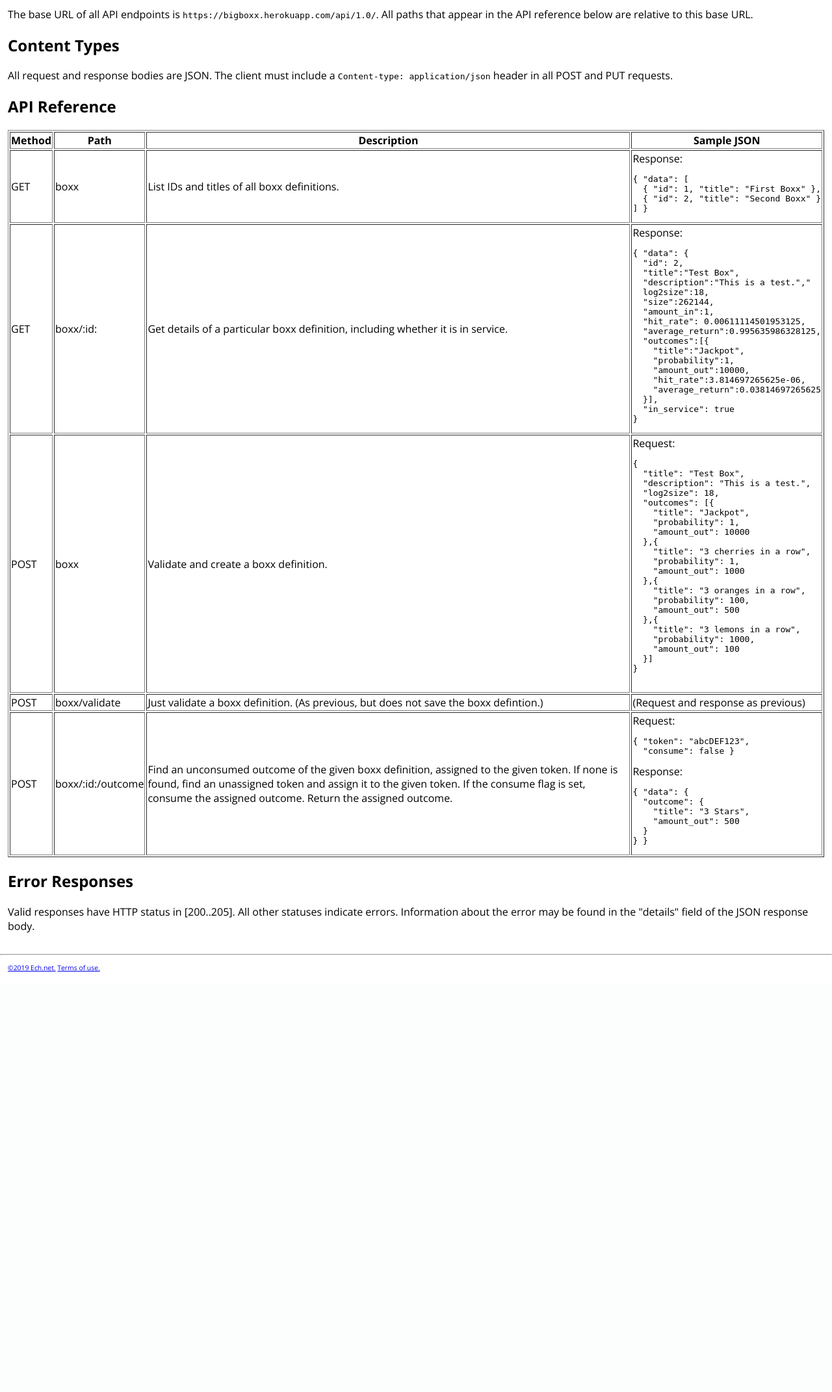
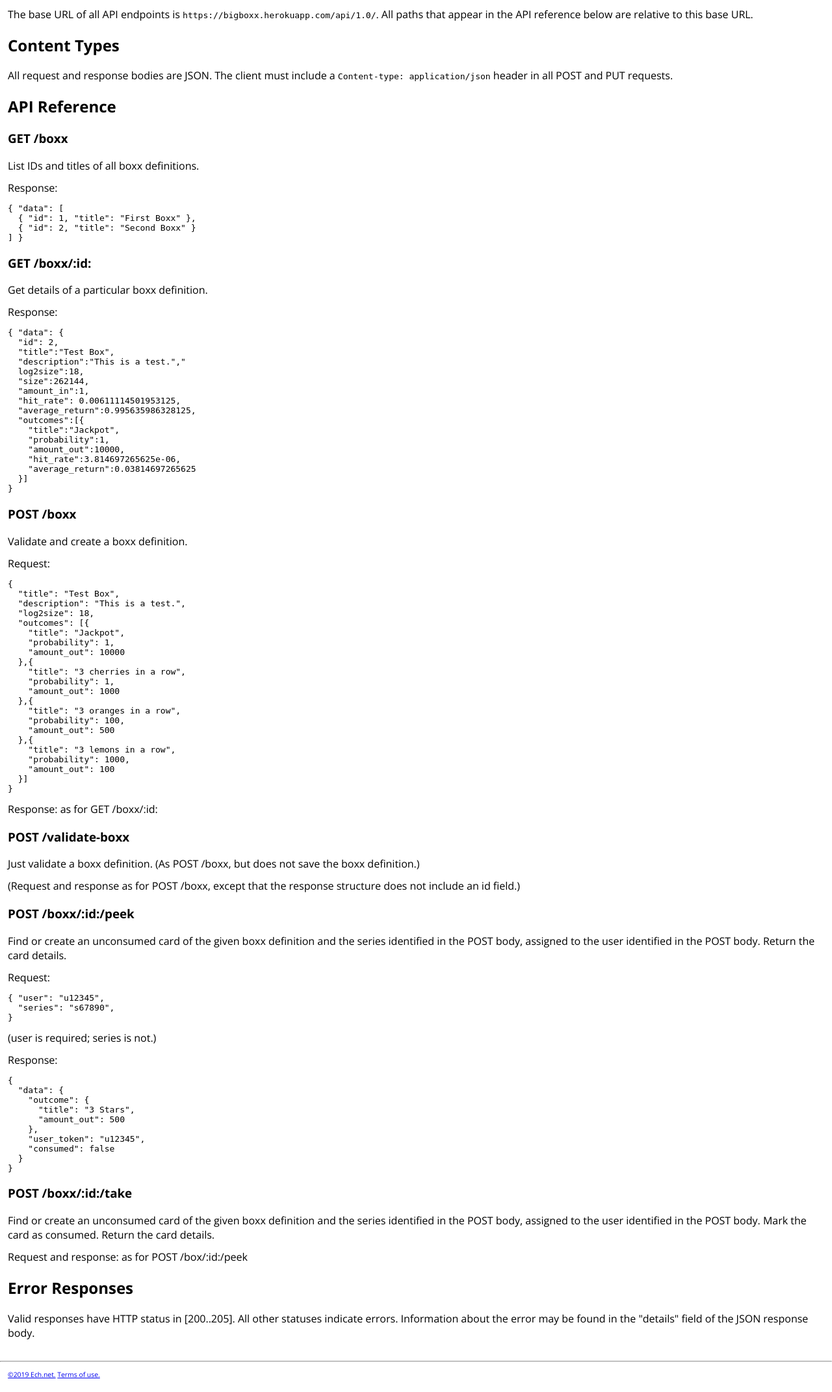
Before and after one commit to EchNet/bigboxx, a Django app: page /docs in a window 1280 px wide. Shown: the part 255-2397 px from the top of the page at 65% size. Before the commit the page ends 1750 px from the top, so only its background shows below. Run offline with Django 3.2, Linux system fonts and the light colour scheme; parts of the project's set-up code (start-up, migrations or seed data) failed here and were passed over; some libraries are stand-ins or nearby versions.

Commit message:
Update docs.

```diff
--- a/templates/docs.html
+++ b/templates/docs.html
@@ -18,30 +18,19 @@
     application/json</code> header in all POST and PUT requests.
   </p>
   <h2>API Reference</h2>
-  <div style="width:100%">
-    <table border>
-      <tr>
-        <th>Method</th>
-        <th>Path</th>
-        <th>Description</th>
-        <th>Sample JSON</th>
-      </tr>
-      <tr>
-        <td>GET</td>
-        <td>boxx</td>
-        <td>List IDs and titles of all boxx definitions.</td>
-        <td>Response: <pre>
+
+<h3>GET /boxx</h3>
+<p>List IDs and titles of all boxx definitions.</p>
+<p>Response: <pre>
 { "data": [
   { "id": 1, "title": "First Boxx" },
   { "id": 2, "title": "Second Boxx" }
 ] }</pre>
-        </td>
-      </tr>
-      <tr>
-        <td>GET</td>
-        <td>boxx/:id:</td>
-        <td>Get details of a particular boxx definition, including whether it is in service.</td>
-        <td>Response: <pre>
+</p>
+
+<h3>GET /boxx/:id:</h3>
+<p>Get details of a particular boxx definition.</p>
+<p>Response: <pre>
 { "data": {
   "id": 2,
   "title":"Test Box",
@@ -57,16 +46,13 @@
     "amount_out":10000,
     "hit_rate":3.814697265625e-06,
     "average_return":0.03814697265625
-  }],
-  "in_service": true
+  }]
 }</pre>
-        </td>
-      </tr>
-      <tr>
-        <td>POST</td>
-        <td>boxx</td>
-        <td>Validate and create a boxx definition.</td>
-        <td>Request: <pre>
+</p>
+
+<h3>POST /boxx</h3>
+<p>Validate and create a boxx definition.</p>
+<p>Request: <pre>
 {
   "title": "Test Box",
   "description": "This is a test.",
@@ -89,37 +75,45 @@
     "amount_out": 100
   }]
 }
-        </td>
-      </tr>
-      <tr>
-        <td>POST</td>
-        <td>boxx/validate</td>
-        <td>Just validate a boxx definition. (As previous,
-          but does not save the boxx defintion.)</td>
-        <td>(Request and response as previous)
-        </td>
-      </tr>
-      <tr>
-        <td>POST</td>
-        <td>boxx/:id:/outcome</td>
-        <td>Find an unconsumed outcome of the given boxx definition,
-          assigned to the given token.
-          If none is found, find an unassigned token and assign it to
-          the given token.  If the consume flag is set, consume the
-          assigned outcome.  Return the assigned outcome.</td>
-        <td>Request: <pre>
-{ "token": "abcDEF123",
-  "consume": false }</pre>
-        Response: <pre>
-{ "data": {
-  "outcome": {
-    "title": "3 Stars",
-    "amount_out": 500
+</pre>
+</p>
+<p>Response: as for GET /boxx/:id:</p>
+
+<h3>POST /validate-boxx</h3>
+<p>Just validate a boxx definition. (As POST /boxx, but does not save the boxx definition.)</p>
+<p>(Request and response as for POST /boxx, except that the response structure does not include an id field.)</p>
+
+<h3>POST /boxx/:id:/peek</h3>
+<p>
+Find or create an unconsumed card of the given boxx definition
+and the series identified in the POST body, assigned to the user identified in the POST body.
+Return the card details.</p>
+<p>Request: <pre>
+{ "user": "u12345",
+  "series": "s67890",
+}</pre>
+</p>
+<p>(user is required; series is not.)</p>
+<p>Response: <pre>
+{
+  "data": {
+    "outcome": {
+      "title": "3 Stars",
+      "amount_out": 500
+    },
+    "user_token": "u12345",
+    "consumed": false
   }
-} } </pre>
-        </td>
-      </tr>
-    </table>
+}</pre>
+</p>
+
+<h3>POST /boxx/:id:/take</h3>
+<p>
+Find or create an unconsumed card of the given boxx definition
+and the series identified in the POST body, assigned to the user identified in the POST body.
+Mark the card as consumed.  Return the card details.</p>
+<p>Request and response: as for POST /box/:id:/peek </p>
+
   <h2>Error Responses</h2>
   <p>
     Valid responses have HTTP status in [200..205].  All other statuses indicate errors.
--- a/templates/home.html
+++ b/templates/home.html
@@ -1,7 +1,7 @@
 {% extends "base.html" %}
 
 {% block content %}
-  <p>BigBoxx is a randomization API service.</p>
+  <p>BigBoxx is a API service that supports games of chance with a look-ahead feature.</p>
   <p><i>To obtain an API key, please email <a href="mailto:ech@ech.net">ech@ech.net</a></i>
 
   <li><a href="overview">Overview</a></li>
```
Also changed, not shown: templates/overview.html (+30 -24 lines), apps/api/migrations/0002_auto_20191009_2111.py (added).
